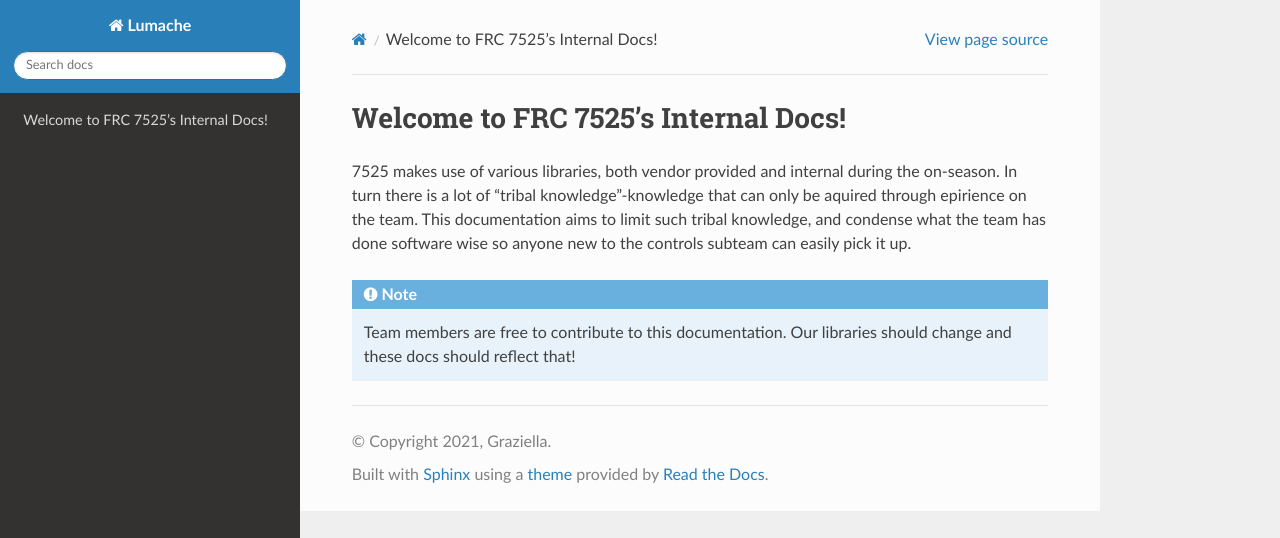
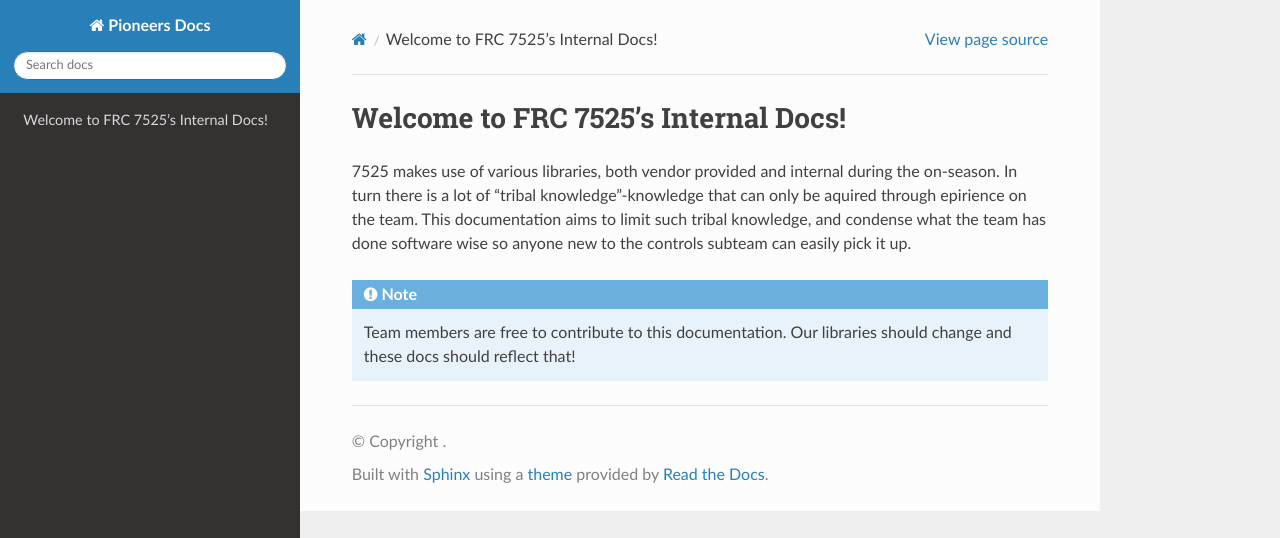
Before and after one commit to GreenTomato5/Pioneers-Controls-Docs, a Sphinx documentation site: the page built from docs/source/index.rst, in a window 1280 px wide. Shown: the top 538 px of the page. Built offline with Sphinx 7.4.7 and the Read the Docs theme 3.1.0, drawn with Linux system fonts in a browser that asks for light colours.

Commit message:
Update conf.py

```diff
--- a/docs/source/conf.py
+++ b/docs/source/conf.py
@@ -2,12 +2,8 @@
 
 # -- Project information
 
-project = 'Lumache'
-copyright = '2021, Graziella'
-author = 'Graziella'
-
-release = '0.1'
-version = '0.1.0'
+project = 'Pioneers Docs'
+author = 'Otto'
 
 # -- General configuration
 
```
